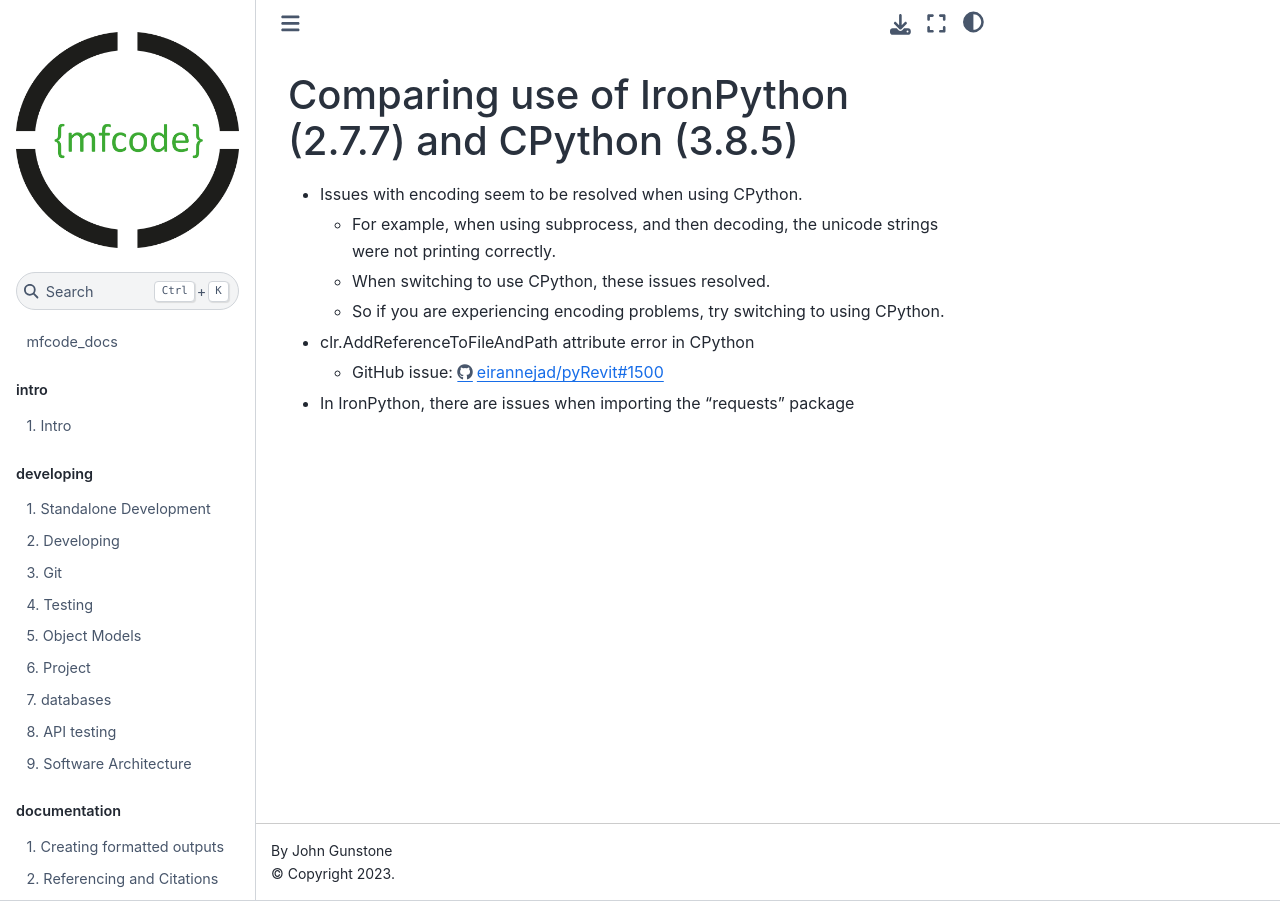
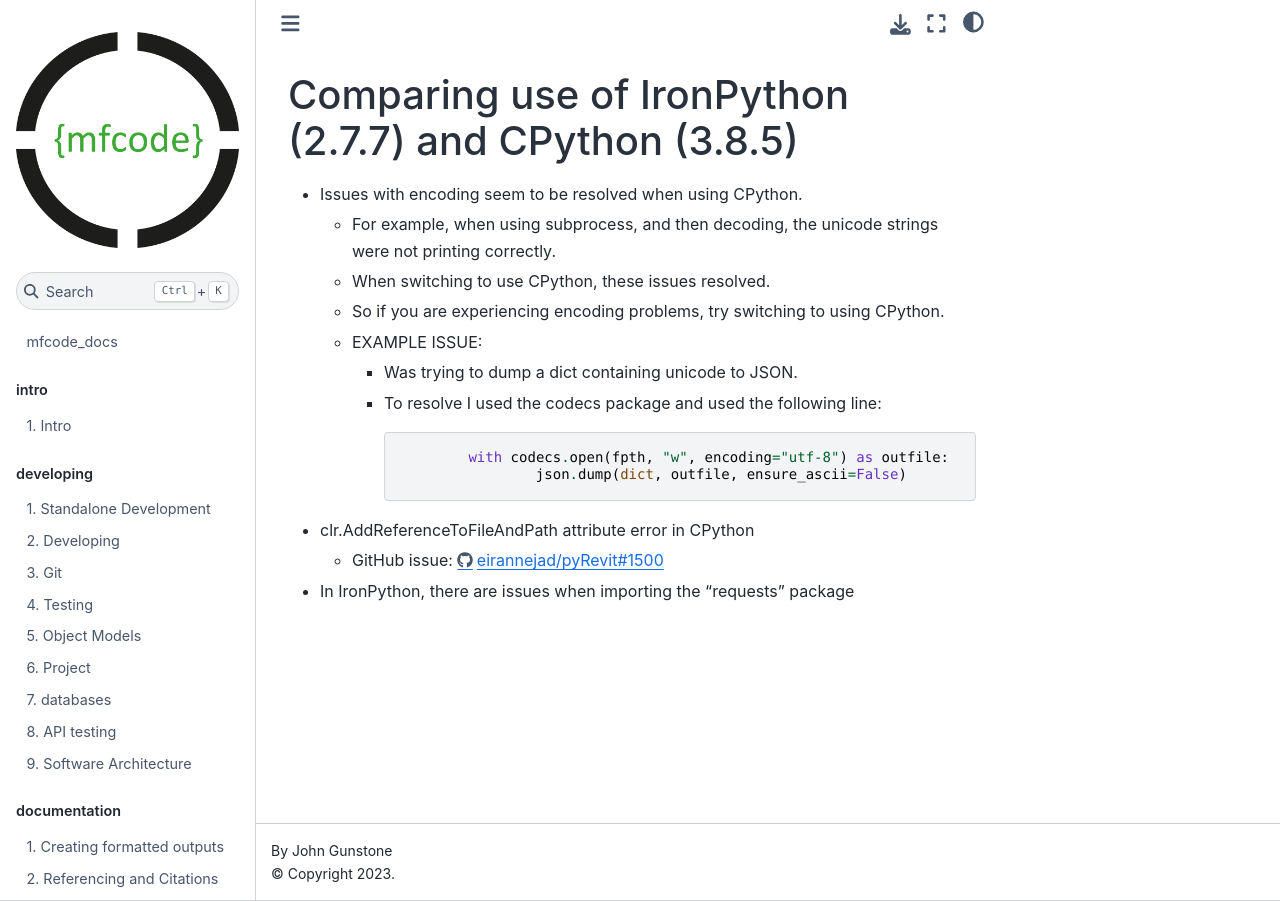
Before and after one commit to maxfordham/mxf-code-docs, a Jupyter Book: the page built from book/docs/pyRevit.md, in a window 1280 px wide. Built offline with Jupyter Book 1.0.4 settings and Sphinx 7.4.7 and the Sphinx Book theme 1.1.4, drawn with Linux system fonts in a browser that asks for light colours; pages that are not in the unit, such as notebooks, are missing from menus.

Commit message:
Added example issue and how it was resolved

````diff
--- a/book/docs/pyRevit.md
+++ b/book/docs/pyRevit.md
@@ -4,6 +4,14 @@
 	- For example, when using subprocess, and then decoding, the unicode strings were not printing correctly.
 	- When switching to use CPython, these issues resolved.
 	- So if you are experiencing encoding problems, try switching to using CPython.
+	- EXAMPLE ISSUE:
+		- Was trying to dump a dict containing unicode to JSON.
+		- To resolve I used the codecs package and used the following line:
+
+			```python
+				with codecs.open(fpth, "w", encoding="utf-8") as outfile:
+					json.dump(dict, outfile, ensure_ascii=False)
+			```
 
 - clr.AddReferenceToFileAndPath attribute error in CPython
 	- GitHub issue: https://github.com/eirannejad/pyRevit/issues/1500
````
